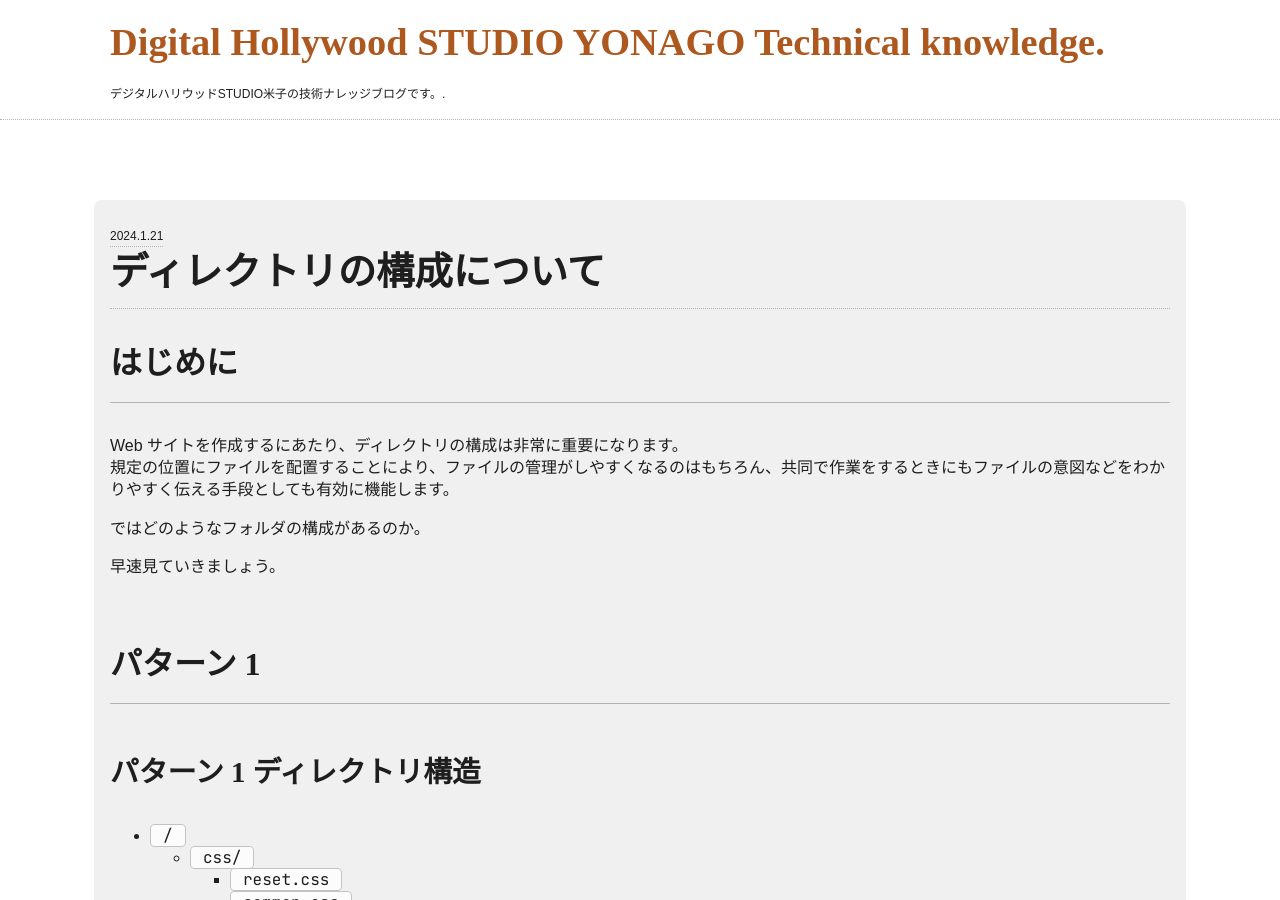
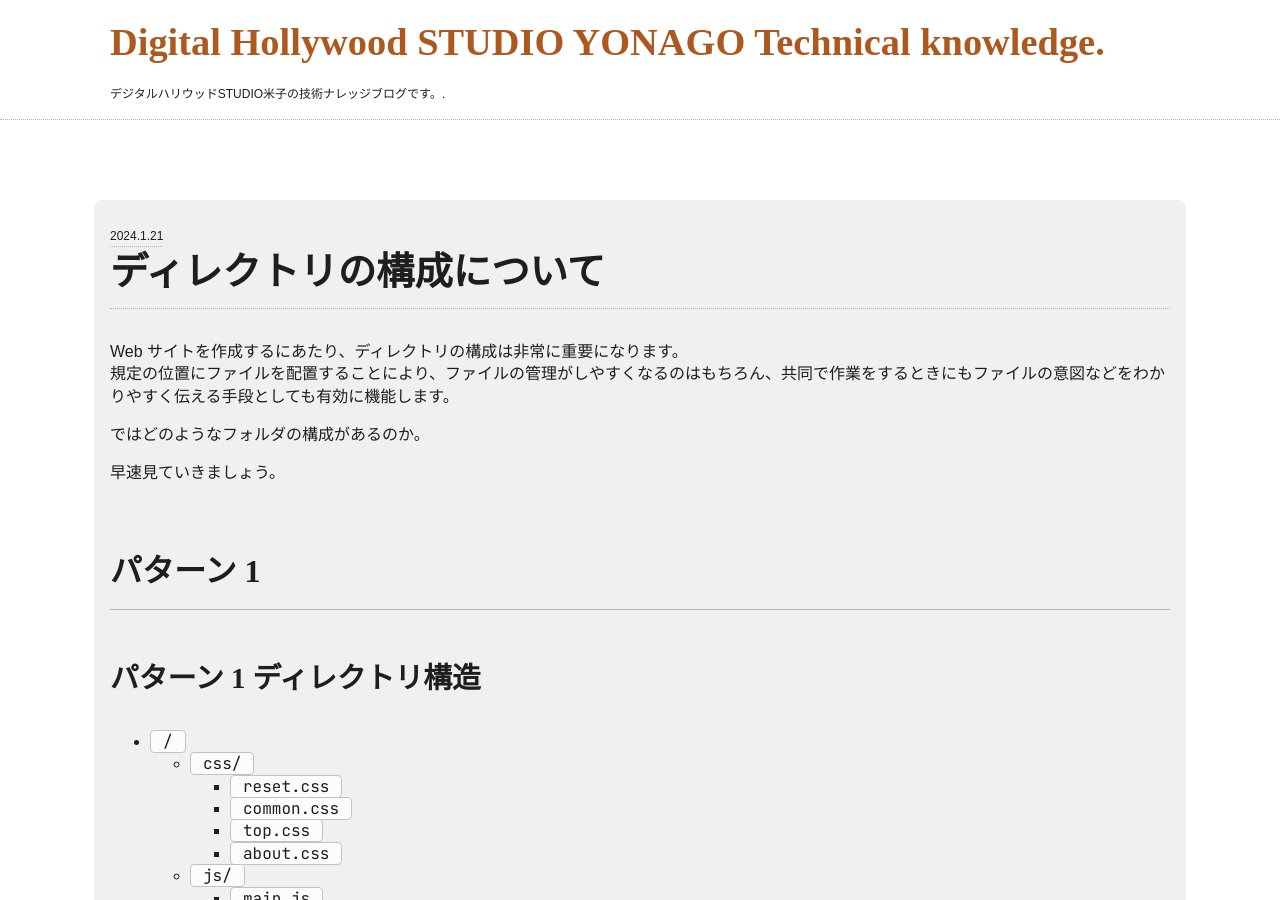
Before and after one commit to dhws-yonago/dhws-yonago.github.io, a Jekyll site: the page built from _posts/2024-01-21-web-directory.md, in a window 1280 px wide and 900 px high. Built offline with Jekyll 4.4.1, drawn with Linux system fonts in a browser that asks for light colours; some web fonts are replaced.

Commit message:
Added more to the post.

```diff
--- a/_posts/2024-01-21-web-directory.md
+++ b/_posts/2024-01-21-web-directory.md
@@ -6,14 +6,14 @@ tags:
   - coding
 ---
 
-## はじめに
-
 Web サイトを作成するにあたり、ディレクトリの構成は非常に重要になります。
 規定の位置にファイルを配置することにより、ファイルの管理がしやすくなるのはもちろん、共同で作業をするときにもファイルの意図などをわかりやすく伝える手段としても有効に機能します。
 
 ではどのようなフォルダの構成があるのか。
 
 早速見ていきましょう。
+
+<!--more-->
 
 ## パターン 1
 
```
